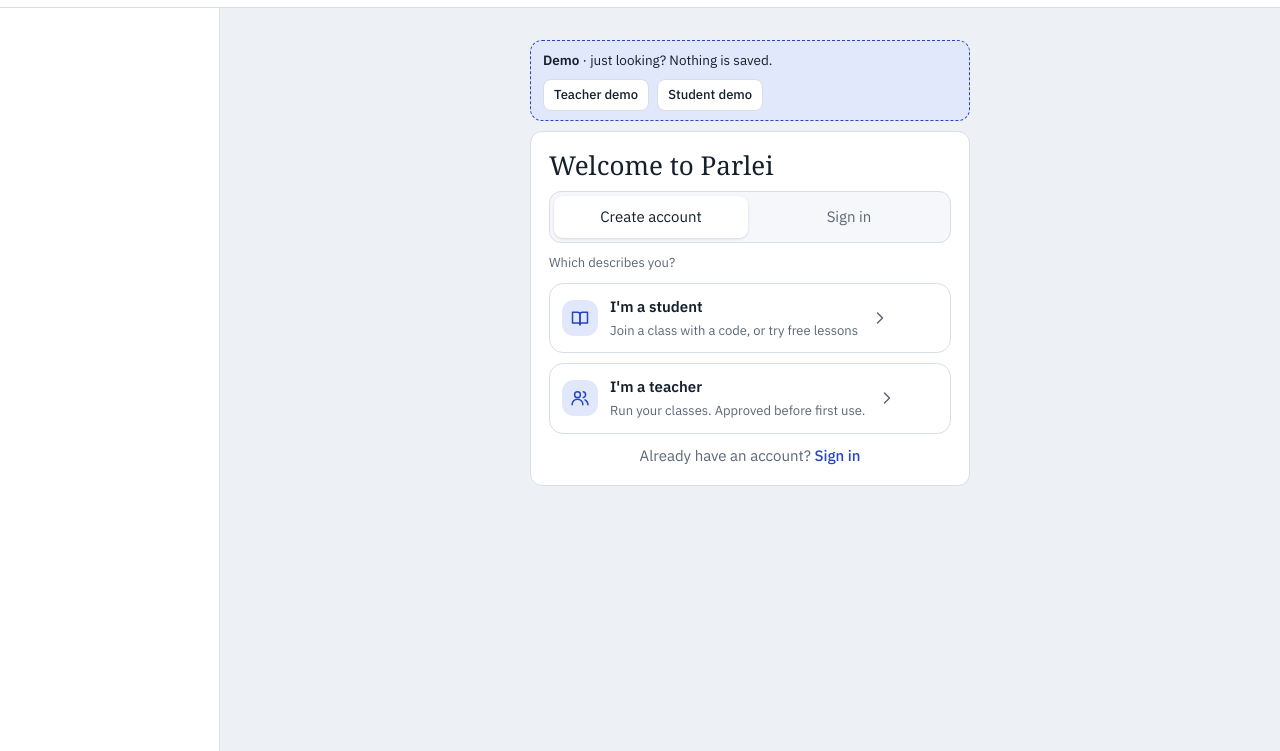
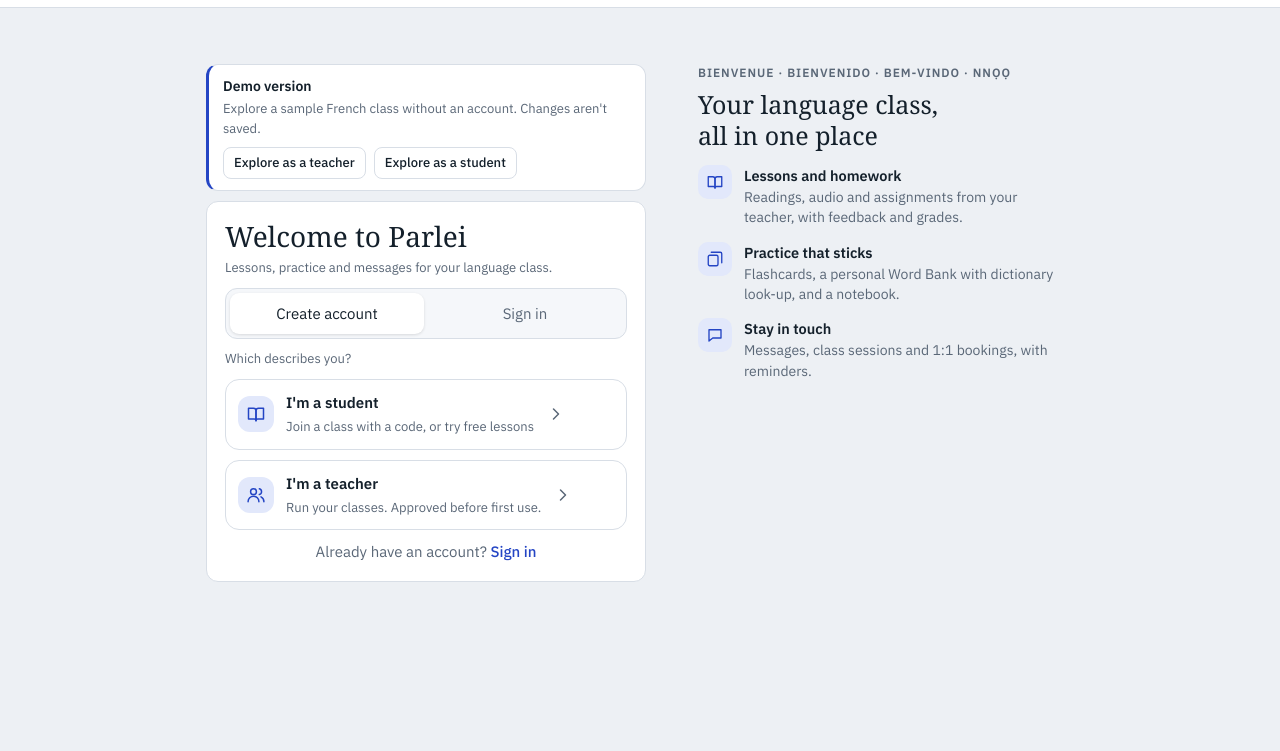
Before and after one commit to silvadesjo/Parlei, a website: page public/index.html in a window 1280 px wide. Shown: the part 49-800 px from the top of the page. Drawn offline with Linux system fonts and the light colour scheme; a web font is replaced by a local one.

Commit message:
Sign-in page: feature panel, formal demo wording, no empty sidebar
Co-Authored-By: Claude Opus 5.5 <noreply@anthropic.com>
Claude-Session: https://claude.ai/code/session_0193Xx6fGV4a7nXxaZCC1otu

```diff
--- a/public/index.html
+++ b/public/index.html
@@ -356,19 +356,29 @@ mark{background:var(--warn-soft);color:inherit;border-radius:3px;padding:0 1px}
 .note-body.read{min-height:0;opacity:.8}
 .note-foot{display:flex;justify-content:space-between;gap:10px;flex-wrap:wrap;align-items:center;border-top:1px solid var(--line);padding-top:10px}
 .sec-title{font:400 22px/1.3 var(--display);margin:8px 0 -4px}
-.auth{display:flex;flex-direction:column;gap:10px;max-width:440px;width:100%;margin:4px auto 0}
+.auth-page{display:flex;flex-direction:column;gap:22px;max-width:440px;margin:4px auto 0;width:100%}
+@media (min-width:900px){.auth-page{display:grid;grid-template-columns:minmax(0,440px) minmax(0,380px);max-width:none;justify-content:center;align-items:start;gap:48px;margin-top:28px}.auth-intro{order:2;padding-top:12px}}
+.auth{display:flex;flex-direction:column;gap:10px;width:100%}
+.auth-intro{padding:0 4px 24px}
+.auth-intro h2{font:400 25px/1.25 var(--display);margin:6px 0 14px}
+.feats{list-style:none;margin:0;padding:0;display:grid;gap:14px}
+.feats li{display:flex;gap:12px;align-items:flex-start;font-size:14px;color:var(--muted);line-height:1.45}
+.feats li .ic{flex:none;width:34px;height:34px;padding:8px;border-radius:10px;background:var(--accent-soft);color:var(--accent)}
+.feats b{display:block;color:var(--ink);font-weight:600;font-size:14.5px;margin-bottom:1px}
 .auth .narrow{max-width:none;width:100%;margin:0;gap:10px;padding:18px}
 .auth .stack{gap:6px}
 .auth .stack label{margin-top:4px}
 .auth input{padding-top:9px;padding-bottom:9px}
-.auth-h{font-size:26px;line-height:1.2;margin:0}
+.auth-h{font-size:28px;line-height:1.2;margin:0}
 .auth-title{display:flex;justify-content:space-between;align-items:baseline;gap:10px}
 .auth .choice{padding:11px 12px;gap:12px}
 .auth .choice .choice-ic{width:36px;height:36px}
 .auth .choice b{font-size:15px}
 .auth .choice .s{font-size:13px}
 .auth .btn.wide,.auth .btn.primary{padding-top:10px;padding-bottom:10px}
-.demo-strip{display:flex;flex-wrap:wrap;gap:8px 12px;align-items:center;justify-content:space-between;padding:9px 12px;border:1.5px dashed var(--accent);border-radius:12px;background:var(--accent-soft);font-size:13.5px}
+.demo-strip{display:flex;flex-direction:column;gap:8px;padding:11px 14px;border:1px solid var(--line);border-left:3px solid var(--accent);border-radius:12px;background:var(--surface);font-size:14px}
+.demo-strip > div:first-child{display:flex;flex-direction:column;gap:1px}
+.demo-strip .hint{font-size:13px}
 .next{margin:0}
 .seg{display:grid;grid-template-columns:1fr 1fr;gap:4px;padding:4px;border-radius:12px;background:var(--sunk);border:1px solid var(--line)}
 .seg button{border:0;background:none;border-radius:9px;padding:9px 10px;font:500 14.5px var(--sans);color:var(--muted);cursor:pointer}
@@ -384,6 +394,8 @@ mark{background:var(--warn-soft);color:inherit;border-radius:3px;padding:0 1px}
 .pw-row .link{font-size:13.5px}
 .choice > .ic:last-child{color:var(--muted);flex:none}
 .bad-banner{margin:0}
+@media (min-width:860px){#app.auth-mode{grid-template-columns:1fr}}
+#app.auth-mode #nav{display:none}
 #toast{position:fixed;left:50%;bottom:calc(84px + env(safe-area-inset-bottom));transform:translateX(-50%) translateY(20px);opacity:0;pointer-events:none;background:var(--ink);color:var(--bg);padding:10px 16px;border-radius:10px;font-size:14px;max-width:calc(100% - 32px);transition:opacity .2s,transform .2s;z-index:60}
 #toast.show{opacity:1;transform:translateX(-50%) translateY(0)}
 #toast.bad{background:var(--bad);color:#fff}
@@ -899,6 +911,7 @@ function render(force){
   const ms = $('#msgs'); if (ms) ms.scrollTop = ms.scrollHeight;
 }
 function renderTop(){
+  const appEl = document.getElementById('app'); if (appEl) appEl.classList.toggle('auth-mode', !!S.authScreen);
   const cs = S.fatal || !ready() ? [] : myClasses(), c = currentClass();
   $('#classSwitch').innerHTML = cs.length > 1 ? `<label class="sr" for="classSel">Class</label><select id="classSel">${cs.map(x => `<option value="${esc(x.id)}" ${c && x.id === c.id ? 'selected' : ''}>${esc(x.name)}</option>`).join('')}</select>` : '';
   let r = '';
@@ -1583,9 +1596,16 @@ function viewAuth(){
   const nameFields = p => `<div class="grid2"><div><label for="${p}First">First name</label><input id="${p}First" name="first" required maxlength="40" autocomplete="given-name"></div><div><label for="${p}Last">Last name</label><input id="${p}Last" name="last" required maxlength="40" autocomplete="family-name"></div></div>
     <label for="${p}Email">Email</label><input id="${p}Email" name="email" type="email" required autocomplete="email" value="${esc(S.authEmail || '')}">
     <label for="${p}Pw">Create a password</label><input id="${p}Pw" name="password" type="password" required minlength="8" autocomplete="new-password" placeholder="At least 8 characters">`;
-  const welcome = `<h1 class="auth-h">Welcome to Parlei</h1>`;
-  const tryDemo = S.demo ? `<div class="demo-strip"><span><b>Demo</b> · just looking? Nothing is saved.</span><span class="row-actions"><button class="btn sm" data-act="demoLogin" data-email="teacher@demo.parlei">Teacher demo</button><button class="btn sm" data-act="demoLogin" data-email="student@demo.parlei">Student demo</button></span></div>` : '';
-  const wrap = inner => `<div class="auth">${tryDemo}<section class="card narrow">${inner}</section></div>`;
+  const welcome = `<div><h1 class="auth-h">Welcome to Parlei</h1><p class="hint" style="margin:4px 0 0">Lessons, practice and messages for your language class.</p></div>`;
+  const tryDemo = S.demo ? `<div class="demo-strip"><div><b>Demo version</b><span class="hint">Explore a sample French class without an account. Changes aren't saved.</span></div><div class="row-actions"><button class="btn sm" data-act="demoLogin" data-email="teacher@demo.parlei">Explore as a teacher</button><button class="btn sm" data-act="demoLogin" data-email="student@demo.parlei">Explore as a student</button></div></div>` : '';
+  const intro = `<aside class="auth-intro"><p class="eyebrow">Bienvenue · Bienvenido · Bem-vindo · Nnọọ</p>
+    <h2>Your language class, all in one place</h2>
+    <ul class="feats">
+      <li>${icon('book')}<span><b>Lessons and homework</b>Readings, audio and assignments from your teacher, with feedback and grades.</span></li>
+      <li>${icon('cards')}<span><b>Practice that sticks</b>Flashcards, a personal Word Bank with dictionary look-up, and a notebook.</span></li>
+      <li>${icon('chat')}<span><b>Stay in touch</b>Messages, class sessions and 1:1 bookings, with reminders.</span></li>
+    </ul></aside>`;
+  const wrap = inner => `<div class="auth-page"><div class="auth">${tryDemo}<section class="card narrow">${inner}</section></div>${intro}</div>`;
 
   if (mode === 'choose') return wrap(`${welcome}${tabs}
     <p class="hint" style="margin:0">Which describes you?</p>
```
Also changed, not shown: src/app.html (+26 -6 lines).
